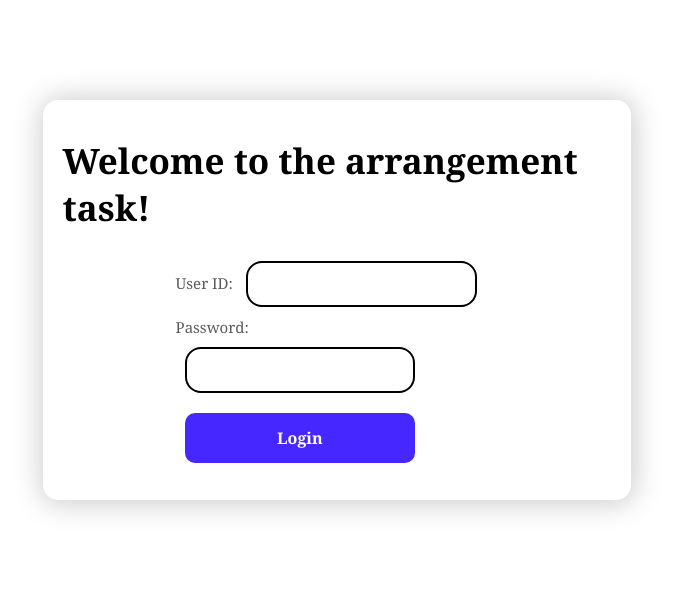
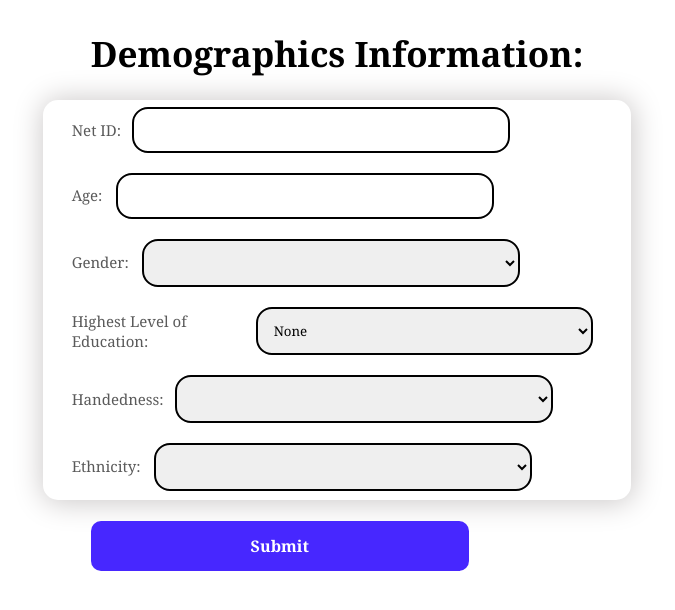
Before and after one commit to suvelmuttreja/Face-Perception-Survey, a Flask app: page / in a window 1280 px wide. Shown: the top 610 px of the page, without its empty margins (303-978 px from the left). Run offline with Flask 3, Linux system fonts and the light colour scheme.

Commit message:
updated version to remove user/pass auth for experiment users and code clean up

```diff
--- a/app.py
+++ b/app.py
@@ -1,4 +1,13 @@
-from flask import Flask, request, render_template, redirect, url_for, session, jsonify, send_from_directory
+from flask import (
+    Flask,
+    request,
+    render_template,
+    redirect,
+    url_for,
+    session,
+    jsonify,
+    send_from_directory,
+)
 from flask_sqlalchemy import SQLAlchemy
 from werkzeug.security import generate_password_hash, check_password_hash
 import os
@@ -8,22 +17,25 @@ from dotenv import load_dotenv
 load_dotenv()
 
 app = Flask(__name__)
-app.config['UPLOAD_FOLDER'] = 'uploads'
-app.config['SQLALCHEMY_DATABASE_URI'] = os.getenv('SQLALCHEMY_DATABASE_URI', 'sqlite:///app.db')
-app.config['SECRET_KEY'] = os.getenv('SECRET_KEY', '6b8b4567327b23c664c16be0002f55f620fbd554c8f5f8f78c7dfd3e4a73ba65')
+app.config["UPLOAD_FOLDER"] = "uploads"
+app.config["SQLALCHEMY_DATABASE_URI"] = os.getenv(
+    "SQLALCHEMY_DATABASE_URI", "sqlite:///app.db"
+)
+app.config["SECRET_KEY"] = os.getenv(
+    "SECRET_KEY", "6b8b4567327b23c664c16be0002f55f620fbd554c8f5f8f78c7dfd3e4a73ba65"
+)
 db = SQLAlchemy(app)
 
-if not os.path.exists(app.config['UPLOAD_FOLDER']):
-    os.makedirs(app.config['UPLOAD_FOLDER'])
+if not os.path.exists(app.config["UPLOAD_FOLDER"]):
+    os.makedirs(app.config["UPLOAD_FOLDER"])
 
-class User(db.Model):
+
+class Admin(db.Model):
     id = db.Column(db.Integer, primary_key=True)
     username = db.Column(db.String(80), unique=True, nullable=False)
     password = db.Column(db.String(120), nullable=False)
-    is_admin = db.Column(db.Boolean, default=False)
-    demographics = db.relationship('Demographics', backref='user', uselist=False)
-    user_locations = db.relationship('UserLocation', backref='user')
-    admin_locations = db.relationship('AdminLocation', backref='admin', uselist=False)
+    admin_locations = db.relationship("AdminLocation", backref="admin", uselist=False)
+
 
 class Demographics(db.Model):
     id = db.Column(db.Integer, primary_key=True)
@@ -33,7 +45,9 @@ class Demographics(db.Model):
     education = db.Column(db.String(50))
     handedness = db.Column(db.String(10))
     ethnicity = db.Column(db.String(50))
-    user_id = db.Column(db.Integer, db.ForeignKey('user.id'))
+    # One-to-many relationship: A demographic can have multiple user locations
+    user_locations = db.relationship("UserLocation", backref="demographic", lazy=True)
+
 
 class AdminLocation(db.Model):
     id = db.Column(db.Integer, primary_key=True)
@@ -41,7 +55,8 @@ class AdminLocation(db.Model):
     initial_y = db.Column(db.Float)
     src = db.Column(db.String(200))
     question = db.Column(db.String(300))
-    admin_id = db.Column(db.Integer, db.ForeignKey('user.id'))
+    admin_id = db.Column(db.Integer, db.ForeignKey("admin.id"))
+
 
 class UserLocation(db.Model):
     id = db.Column(db.Integer, primary_key=True)
@@ -49,174 +64,202 @@ class UserLocation(db.Model):
     final_y = db.Column(db.Float)
     src = db.Column(db.String(200))
     question = db.Column(db.String(300))
-    user_id = db.Column(db.Integer, db.ForeignKey('user.id'))
 
-@app.route('/')
-def index():
-    return render_template('index.html')
+    # ForeignKey references Demographics since a UserLocation belongs to a Demographic
+    user_id = db.Column(db.Integer, db.ForeignKey("demographics.id"))
 
-@app.route('/login', methods=['GET', 'POST'])
+
+# @app.route('/')
+# def index():
+#     return render_template('index.html')
+
+
+@app.route("/login", methods=["GET", "POST"])
 def login():
-    if request.method == 'POST':
-        username = request.form['username']
-        password = request.form['password']
-        user = User.query.filter_by(username=username).first()
+    if request.method == "POST":
+        username = request.form["username"]
+        password = request.form["password"]
+        user = Admin.query.filter_by(username=username).first()
         if user and check_password_hash(user.password, password):
-            session['user_id'] = user.id
-            session['is_admin'] = user.is_admin
-            session['demographics_completed'] = bool(user.demographics)
-            if user.is_admin:
-                return redirect(url_for('admin'))
-            else:
-                return redirect(url_for('user'))
+            session["user_id"] = user.id
+            session["is_admin"] = True
+            return redirect(url_for("admin"))
         else:
-            return 'Invalid credentials'
-    return render_template('login.html')
+            return "Invalid credentials"
+    return render_template("login.html")
 
-@app.route('/admin')
+
+@app.route("/logout", methods=["POST"])
+def logout():
+    session.clear()
+    return redirect(url_for("admin"))
+
+
+@app.route("/admin")
 def admin():
-    if 'is_admin' in session and session['is_admin']:
-        return render_template('admin.html')
-    return redirect(url_for('login'))
+    if "is_admin" in session and session["is_admin"]:
+        return render_template("admin.html")
+    return redirect(url_for("login"))
 
-@app.route('/user')
+
+@app.route("/user")
 def user():
-    if 'user_id' in session:
-        if not session.get('demographics_completed', False):
-            return redirect(url_for('demographics'))
-        return render_template('user.html')
-    return redirect(url_for('login'))
+    if not session.get("demographics_completed", False):
+        return redirect(url_for("/"))
+    return render_template("user.html")
 
-@app.route('/demographics', methods=['GET', 'POST'])
+
+@app.route("/", methods=["GET", "POST"])
 def demographics():
-    if 'user_id' not in session:
-        return redirect(url_for('login'))
+    if request.method == "POST":
+        participant_id = request.form["participant_id"]
+        age = request.form["age"]
+        gender = request.form["gender"]
+        education = request.form["education"]
+        handedness = request.form["handedness"]
+        ethnicity = request.form["ethnicity"]
 
-    if request.method == 'POST':
-        user_id = session['user_id']
-        participant_id = request.form['participant_id']
-        age = request.form['age']
-        gender = request.form['gender']
-        education = request.form['education']
-        handedness = request.form['handedness']
-        ethnicity = request.form['ethnicity']
+        session["demographics"] = {
+            "participant_id": participant_id,
+            "age": age,
+            "gender": gender,
+            "education": education,
+            "handedness": handedness,
+            "ethnicity": ethnicity,
+        }
 
-        demographics = Demographics(
-            participant_id=participant_id,
-            age=age,
-            gender=gender,
-            education=education,
-            handedness=handedness,
-            ethnicity=ethnicity,
-            user_id=user_id
-        )
-        db.session.add(demographics)
-        db.session.commit()
+        session["demographics_completed"] = True
+        return redirect(url_for("user"))
 
-        session['demographics_completed'] = True
-        return redirect(url_for('user'))
+    return render_template("demographics.html")
 
-    return render_template('demographics.html')
 
-@app.route('/upload', methods=['POST'])
+@app.route("/upload", methods=["POST"])
 def upload():
-    if 'user_id' not in session:
-        return redirect(url_for('login'))
+    if "user_id" not in session:
+        return redirect(url_for("login"))
 
-    files = request.files.getlist('files[]')
+    files = request.files.getlist("files[]")
     if not files:
-        return jsonify({'message': 'No files uploaded'}), 400
+        return jsonify({"message": "No files uploaded"}), 400
 
     file_names = []
     for file in files:
         filename = file.filename
-        file_path = os.path.join(app.config['UPLOAD_FOLDER'], filename)
+        file_path = os.path.join(app.config["UPLOAD_FOLDER"], filename)
         file.save(file_path)
         file_names.append(filename)
 
-    print('Uploaded files:', file_names)  # Debugging line
-    return jsonify({'message': 'Files uploaded successfully', 'files': file_names})
+    print("Uploaded files:", file_names)  # Debugging line
+    return jsonify({"message": "Files uploaded successfully", "files": file_names})
 
 
-@app.route('/uploads/<filename>')
+@app.route("/uploads/<filename>")
 def uploaded_file(filename):
-    return send_from_directory(app.config['UPLOAD_FOLDER'], filename)
+    return send_from_directory(app.config["UPLOAD_FOLDER"], filename)
 
-@app.route('/save_admin_locations', methods=['POST'])
+
+@app.route("/save_admin_locations", methods=["POST"])
 def save_admin_locations():
-    if 'user_id' not in session or not session.get('is_admin', False):
-        return redirect(url_for('login'))
+    if "user_id" not in session or not session.get("is_admin", False):
+        return redirect(url_for("login"))
 
     data = request.get_json()
-    print('Received data:', data)  # Add this line to check received data
-    admin_id = session['user_id']
+    print("Received data:", data)  # Add this line to check received data
+    admin_id = session["user_id"]
 
-    question = data.get('question')  # Get the question from the root level
+    question = data.get("question")  # Get the question from the root level
 
-    for loc in data['locations']:
+    for loc in data["locations"]:
         location = AdminLocation(
-            initial_x=loc.get('initial_x'),
-            initial_y=loc.get('initial_y'),
-            src=loc.get('src'),
+            initial_x=loc.get("initial_x"),
+            initial_y=loc.get("initial_y"),
+            src=loc.get("src"),
             question=question,  # Use the question from the root level
-            admin_id=admin_id
+            admin_id=admin_id,
         )
         db.session.add(location)
     db.session.commit()
-    return jsonify({'message': 'Admin locations saved successfully'})
+    return jsonify({"message": "Admin locations saved successfully"})
 
-@app.route('/save_user_locations', methods=['POST'])
+
+@app.route("/save_user_locations", methods=["POST"])
 def save_user_locations():
-    if 'user_id' not in session:
-        return redirect(url_for('login'))
+    data = request.get_json()
+    print("Received data:", data)
 
-    data = request.get_json()
-    print('Received data:', data)
-    user_id = session['user_id']
+    question = data.get("question")
 
-    question = data.get('question')
+    demographics = session.get("demographics")
+    print("found", demographics)
+    if demographics:
+        db.session.add(
+            Demographics(
+                participant_id=demographics["participant_id"],
+                age=demographics["age"],
+                gender=demographics["gender"],
+                education=demographics["education"],
+                handedness=demographics["handedness"],
+                ethnicity=demographics["ethnicity"],
+            )
+        )
 
-    for loc in data['locations']:
-        location = UserLocation(
-            final_x=loc.get('final_x'),
-            final_y=loc.get('final_y'),
-            src=loc['src'],
-            question=question,
-            user_id=user_id
-        )
-        db.session.add(location)
-    db.session.commit()
+        for loc in data["locations"]:
+            location = UserLocation(
+                final_x=loc.get("final_x"),
+                final_y=loc.get("final_y"),
+                src=loc["src"],
+                question=question,
+                user_id=demographics["participant_id"],
+            )
+            db.session.add(location)
+        db.session.commit()
+        session.clear()
+    else:
+        print("unable to find local storage demographics data")
+        redirect(url_for("/"))
+    # Redirect to the end.html page after saving the data
+    return redirect(url_for("end"))
 
-    # Redirect to the end.html page after saving the data
-    return redirect(url_for('end'))
 
-@app.route('/end')
+@app.route("/end")
 def end():
-    return render_template('end.html')
+    return render_template("end.html")
 
-@app.route('/load_admin_locations')
+
+@app.route("/load_admin_locations", methods=["POST"])
 def load_admin_locations():
-    if 'user_id' not in session:
-        return redirect(url_for('login'))
-
-    user_id = session['user_id']
-    if session.get('is_admin', False):
+    if session.get("is_admin", False):
+        user_id = session["user_id"]
         locations = AdminLocation.query.filter_by(admin_id=user_id).all()
     else:
         locations = AdminLocation.query.all()
 
-    loc_data = [{'initial_x': loc.initial_x, 'initial_y': loc.initial_y, 'src': loc.src, 'question': loc.question} for loc in locations]
-    return jsonify({'locations': loc_data})
+    loc_data = [
+        {
+            "initial_x": loc.initial_x,
+            "initial_y": loc.initial_y,
+            "src": loc.src,
+            "question": loc.question,
+        }
+        for loc in locations
+    ]
+    return jsonify({"locations": loc_data})
 
-@app.route('/load_user_locations')
+
+@app.route("/load_user_locations")
 def load_user_locations():
-    if 'user_id' not in session:
-        return redirect(url_for('login'))
+    if "user_id" not in session:
+        return redirect(url_for("login"))
 
-    user_id = session['user_id']
+    user_id = session["user_id"]
     locations = UserLocation.query.filter_by(user_id=user_id).all()
-    loc_data = [{'final_x': loc.final_x, 'final_y': loc.final_y, 'src': loc.src} for loc in locations]
-    return jsonify({'locations': loc_data})
+    loc_data = [
+        {"final_x": loc.final_x, "final_y": loc.final_y, "src": loc.src}
+        for loc in locations
+    ]
+    return jsonify({"locations": loc_data})
 
-if __name__ == '__main__':
+
+if __name__ == "__main__":
     app.run(debug=True)
--- a/templates/demographics.html
+++ b/templates/demographics.html
@@ -1,8 +1,8 @@
 <!DOCTYPE html>
 <html lang="en">
   <head>
-    <meta charset="UTF-8">
-    <meta name="viewport" content="width=device-width, initial-scale=1.0">
+    <meta charset="UTF-8" />
+    <meta name="viewport" content="width=device-width, initial-scale=1.0" />
     <title>Demographics</title>
     <style>
       /*h1 {text-align: center;}
@@ -15,7 +15,7 @@
         margin: 0px;
         padding: 0px;
         box-sizing: border-box;
-    font-family: Georgia, 'Times New Roman', Times, serif;
+        font-family: Georgia, "Times New Roman", Times, serif;
       }
 
       /* set font-size to root element */
@@ -29,11 +29,11 @@ html {
         background-color: rgb(255, 255, 255);
         width: 46%;
         margin: auto;
-    margin-top: 10rem ;
+        margin-top: 10rem;
         display: flex;
         flex-direction: column;
         align-items: center;
-    justify-content:center;
+        justify-content: center;
         box-shadow: 1px 1px 29px 2px rgb(204 201 201);
         border-radius: 15px;
       }
@@ -44,7 +44,7 @@ html {
         align-items: center;
       }
       /* heading styling */
-#heading{
+      #heading {
         margin: 2rem;
         font-size: 3.5rem;
       }
@@ -63,10 +63,10 @@ html {
         width: 71%;
         border: 2px solid black;
         border-radius: 16px;
-    outline:none;
+        outline: none;
       }
-.input:focus{
-    border:2px solid #2F4AFF;
+      .input:focus {
+        border: 2px solid #2f4aff;
       }
 
       /* SignIn Button styling */
@@ -75,77 +75,97 @@ html {
         height: 5rem;
         padding: 1rem;
         margin: 2rem;
-    margin-top:2rem;
-    border-radius:10px;
+        margin-top: 2rem;
+        border-radius: 10px;
         border: none;
-    background-color: #4727FF;
+        background-color: #4727ff;
         color: white;
         font-size: 1.6rem;
         font-weight: bold;
         cursor: pointer;
       }
-#signInBtn:hover{
-    border: 2px solid #4727FF;
+      #signInBtn:hover {
+        border: 2px solid #4727ff;
         background-color: rgb(255, 255, 255);
-    color: #4727FF;
+        color: #4727ff;
       }
     </style>
   </head>
   <body>
     <div id="container">
-    <h1 id="heading">Demographics Information</h1>
+      <div>
+        <h2 id="heading">Demographics Information:</h2>
         <form action="{{ url_for('demographics') }}" method="POST">
           <div id="container2">
             <label for="participant_id" class="label">Net ID:</label>
-            <input class="input" type="text" id="participant_id" name="participant_id" required><br>
+            <input
+              class="input"
+              type="text"
+              id="participant_id"
+              name="participant_id"
+              required
+            /><br />
           </div>
 
           <label for="age" class="label">Age:</label>
-        <input class="input" type="number" id="age" name="age" required><br>
+          <input
+            class="input"
+            type="number"
+            id="age"
+            name="age"
+            required
+          /><br />
 
           <label for="gender" class="label">Gender:</label>
           <select class="input" id="gender" name="gender">
-            <option value=" "> </option>
+            <option value=" "></option>
             <option value="man">Man</option>
             <option value="woman">Woman</option>
             <option value="other">Other</option>
-            <option value="no_answer">Prefer Not to Say</option>
-        </select><br>
+            <option value="no_answer">Prefer Not to Say</option></select
+          ><br />
 
           <div id="container2">
-        <label for="education" class="label">Highest Level of Education:</label>
+            <label for="education" class="label"
+              >Highest Level of Education:</label
+            >
             <select class="input" id="education" name="education">
               <option value="none">None</option>
               <option value="high_school">High School</option>
               <option value="associate">Associate's Degree</option>
               <option value="bachelor">Bachelor's Degree</option>
               <option value="master">Master's Degree</option>
-            <option value="doctorate">Doctorate</option>
-        </select><br></div>
+              <option value="doctorate">Doctorate</option></select
+            ><br />
+          </div>
 
           <div id="container2">
             <label for="handedness" class="label">Handedness:</label>
             <select class="input" id="handedness" name="handedness">
-            <option value=" "> </option>
+              <option value=" "></option>
               <option value="right">Right</option>
               <option value="left">Left</option>
-            <option value="ambidextrous">Ambidextrous</option>
-        </select><br></div>
+              <option value="ambidextrous">Ambidextrous</option></select
+            ><br />
+          </div>
 
           <label for="ethnicity" class="label">Ethnicity:</label>
           <select class="input" id="ethnicity" name="ethnicity">
-            <option value=" "> </option>
+            <option value=" "></option>
             <option value="asian">Asian</option>
             <option value="black">Black or African American</option>
             <option value="hispanic">Hispanic or Latino</option>
-            <option value="native_american">Native American or Alaska Native</option>
+            <option value="native_american">
+              Native American or Alaska Native
+            </option>
             <option value="pacific_islander">Pacific Islander</option>
             <option value="white">White</option>
-            <option value="other">Other</option>
-        </select><br>
+            <option value="other">Other</option></select
+          ><br />
 
           <button id="signInBtn" type="submit">Submit</button>
         </form>
       </div>
+    </div>
   </body>
 </html>
--- a/templates/login.html
+++ b/templates/login.html
@@ -99,7 +99,7 @@ html {
 </head>
 <body>
     <div id="container">
-    <h1 id="heading">Welcome to the arrangement task!</h1>
+    <h1 id="heading">Welcome to the admin page for the arrangement task!</h1>
     <form method="POST" action="{{ url_for('login') }}">
         <label class="label" for="username">User ID:</label>
         <input class="input" type="text" id="username" name="username" required><br>
```
Also changed, not shown: setup_db.py (+6 -6 lines), static/js/scripts.js (+11 -1 lines), templates/admin.html (+26 -25 lines), templates/user.html (+40 -33 lines), instance/app.db, 1 other file. Lines whose indentation alone changed are shown as unchanged.
